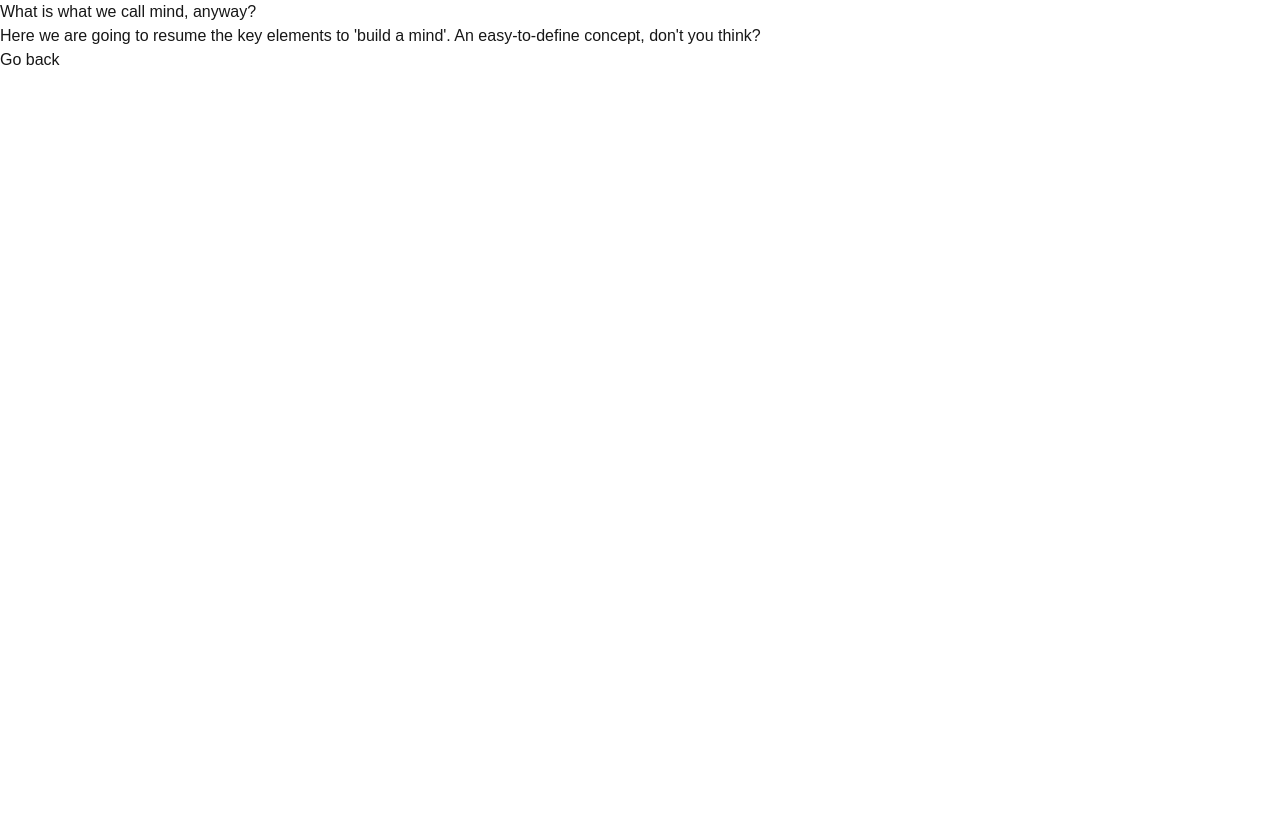
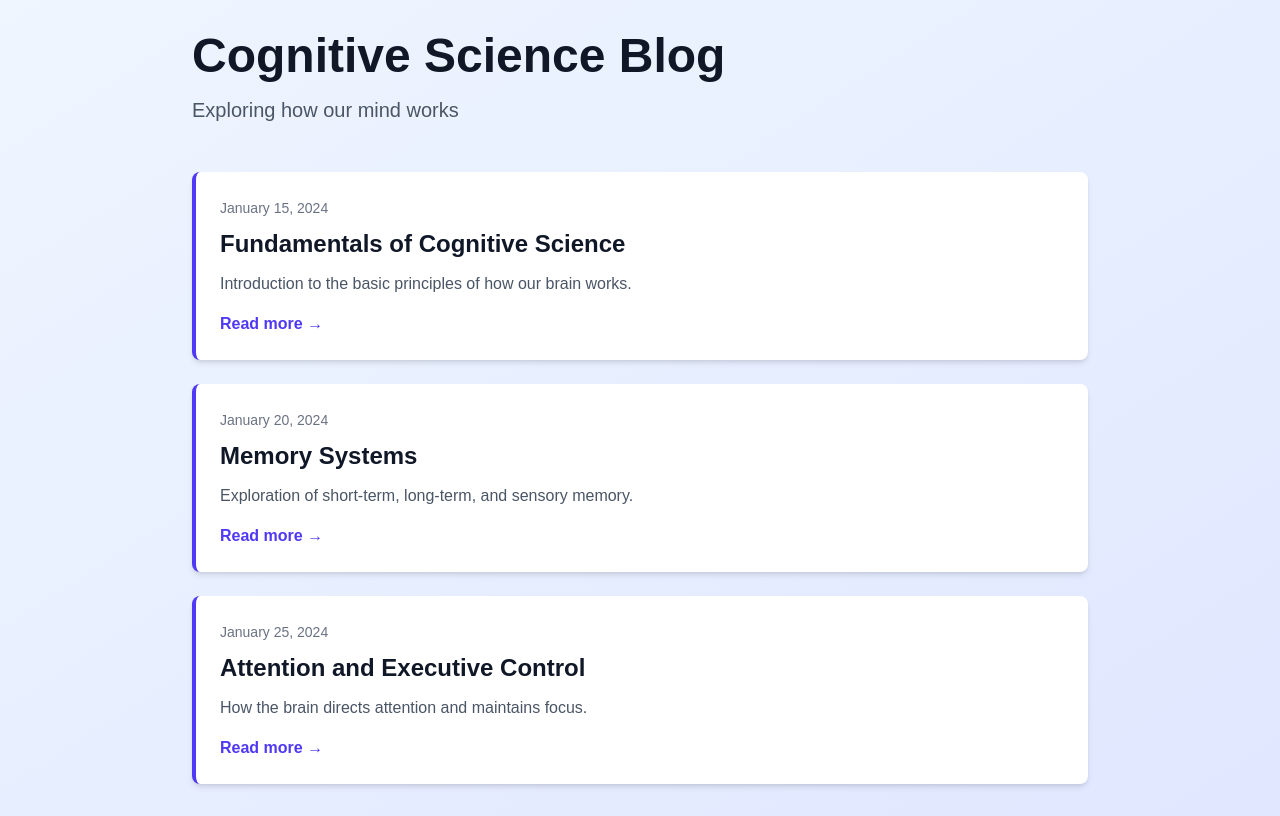
Before and after one commit to harrycrcz/cognitive-science-blog, a Next.js app: page /blog in a window 1280 px wide. Built offline with nearby package versions, Linux system fonts and the light colour scheme.

Commit message:
feat: create blog listing page with all posts

```diff
--- a/app/blog/page.js
+++ b/app/blog/page.js
@@ -1,21 +1,62 @@
-'use client';
-import { useRouter } from  'next/navigation';
+import Link from "next/link";
+import { getAllPosts } from "@/data/posts";
 
-export default function About() {
-  const router = useRouter();
+export const metadata = {
+  title: "Blog - Cognitive Science",
+  description: "Articles about memory, attention, and cognitive processing",
+};
 
-  const handleClick = ()=> {
-    router.push('/')
-  };
+export default function BlogPage() {
+  const posts = getAllPosts();
 
   return (
-    <div>
-      <h1>What is what we call mind, anyway?</h1>
-      <p>Here we are going to resume the key elements to 'build a mind'. An easy-to-define concept,
-        don't you think?
-      </p>
-      <button onClick={handleClick}>Go back</button>
+    <div className="min-h-screen bg-gradient-to-br from-blue-50 to-indigo-100 p-8">
+      <div className="max-w-4xl mx-auto">
+        {/* Header */}
+        <div className="mb-12">
+          <h1 className="text-5xl font-bold text-gray-900 mb-4">
+            Cognitive Science Blog
+          </h1>
+          <p className="text-xl text-gray-600">
+            Exploring how our mind works
+          </p>
+        </div>
 
+        {/* Grid of posts */}
+        <div className="grid gap-6">
+          {posts.map((post) => (
+            <Link
+              key={post.id}
+              href={`/blog/${post.slug}`}
+              className="group block"
+            >
+              <article className="bg-white rounded-lg shadow-md hover:shadow-xl transition-shadow p-6 cursor-pointer border-l-4 border-l-indigo-600">
+                {/* Date */}
+                <time className="text-sm text-gray-500">
+                  {new Date(post.date).toLocaleDateString("en-US", {
+                    year: "numeric",
+                    month: "long",
+                    day: "numeric",
+                  })}
+                </time>
+
+                {/* Title */}
+                <h2 className="text-2xl font-bold text-gray-900 mt-2 group-hover:text-indigo-600 transition-colors">
+                  {post.title}
+                </h2>
+
+                {/* Excerpt */}
+                <p className="text-gray-600 mt-3">{post.excerpt}</p>
+
+                {/* Link visual */}
+                <div className="mt-4 text-indigo-600 font-semibold group-hover:translate-x-1 transition-transform">
+                  Read more →
+                </div>
+              </article>
+            </Link>
+          ))}
+        </div>
+      </div>
     </div>
   );
 }
```
